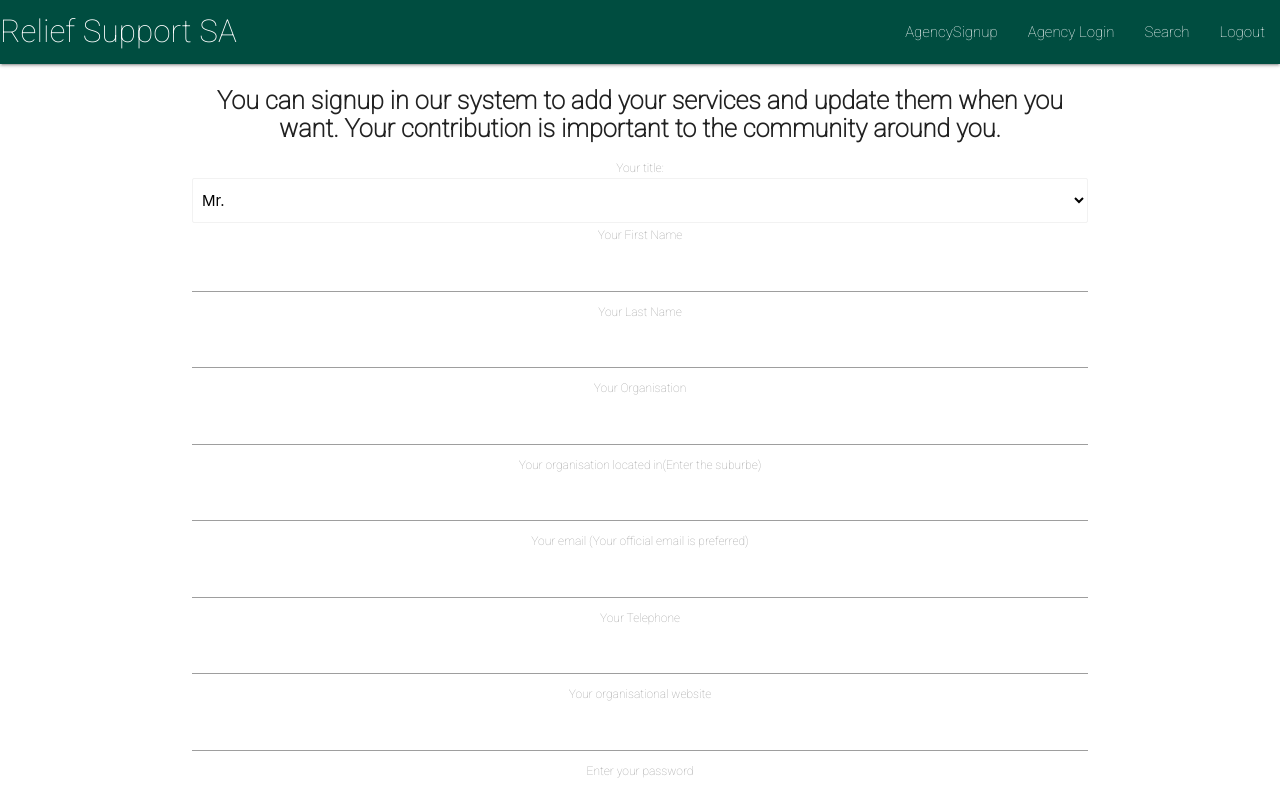
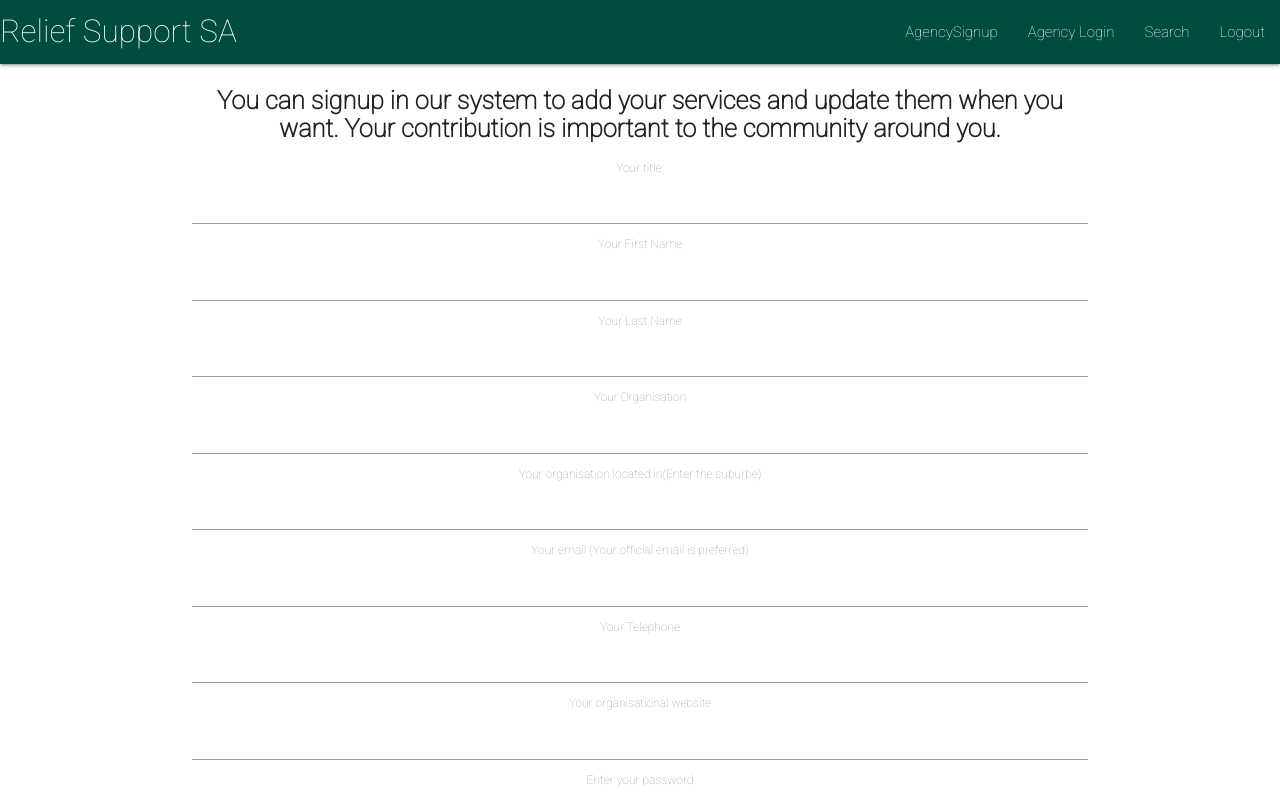
Before and after one commit to vish-opatha/community-support-portal, a React (Create React App) app in the folder client/: page /agencysignup in a window 1280 px wide. Shown: the top 800 px of the page. Built offline with nearby package versions, Linux system fonts and the light colour scheme.

Commit message:
Update Signup userData

```diff
--- a/client/src/pages/Signup.js
+++ b/client/src/pages/Signup.js
@@ -5,15 +5,24 @@ import {ADD_USER} from '../utils/mutations';
 
 const Signup = () =>
 {
+    const [userData, setUserData] = useState(
+        {title:'',
+        firstName:'',
+        lastName:'',
+        organisation:'',
+        location:'',
+        email:'',
+        telephone:'',
+        orgWebsite:'',
+        password:''});
 
-    const [userData, setUserData] = useState({title:'',firstName:'',lastName:'',
-                                    organisation:'',location:'',email:'',telephone:'',orgWebsite:'',password:''});
     const [addUser] = useMutation(ADD_USER);
 
     const handleInputChange = (e)=>
     {
         const {name, value} = e.target;
         setUserData({...userData,[name]:value});
+        console.log(userData);
     }
 
     const handleFormSubmit = async (e)=>
@@ -31,7 +40,7 @@ const Signup = () =>
 
         try
         {
-            const {data} = await addUser({variables:{userData}});
+            const {data} = await addUser({variables:{...userData}});
             Auth.login(data.addUser.token);
             console.log("User is created!");
         }
@@ -43,8 +52,16 @@ const Signup = () =>
         {
             setUserData
             (
-                {title:'',firstName:'',lastName:'',
-                organisation:'',location:'',email:'',telephone:'',orgWebsite:'',password:''}
+                {
+                    title:'',
+                    firstName:'',
+                    lastName:'',
+                    organisation:'',
+                    location:'',
+                    email:'',
+                    telephone:'',
+                    orgWebsite:'',
+                    password:''}
             );
         }
     }
@@ -57,16 +74,7 @@ const Signup = () =>
             </h4>
                 <div className="form-group">
                     <label htmlFor="title">Your title:</label>
-                    <select name="title" className="browser-default"onChange={handleInputChange}>
-                        <option value="Mr">Mr.</option>
-                        <option value="Mrs.">Mrs.</option>
-                        <option value="Ms.">Ms.</option>
-                        <option value="Prof.">Prof.</option>
-                        <option value="Prof.">Dr.</option>
-                        <option value="Other">Other</option>
-                    </select>
-                    {/* <input className="form-input" type="text" name="title" value={userData.title} onChange={handleInputChange}/> */}
-
+                    <input className="form-input" type="text" name="title" value={userData.title} onChange={handleInputChange}/>
                 </div>
                 <div className="form-group">
                     <label htmlFor="firstName">Your First Name</label>
@@ -106,7 +114,6 @@ const Signup = () =>
         </div>
     </div>
     )
-
 }
 
 export default Signup;
```
